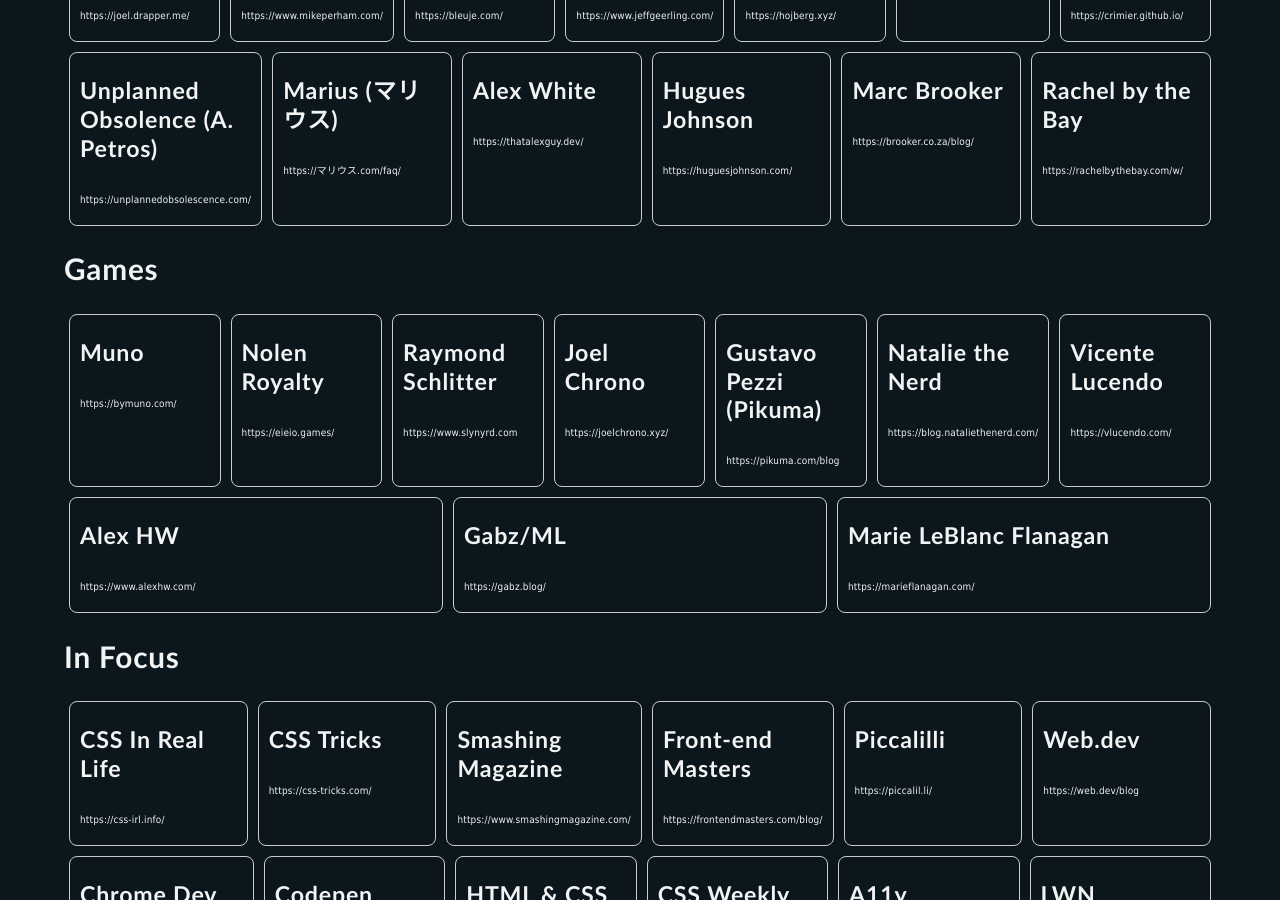
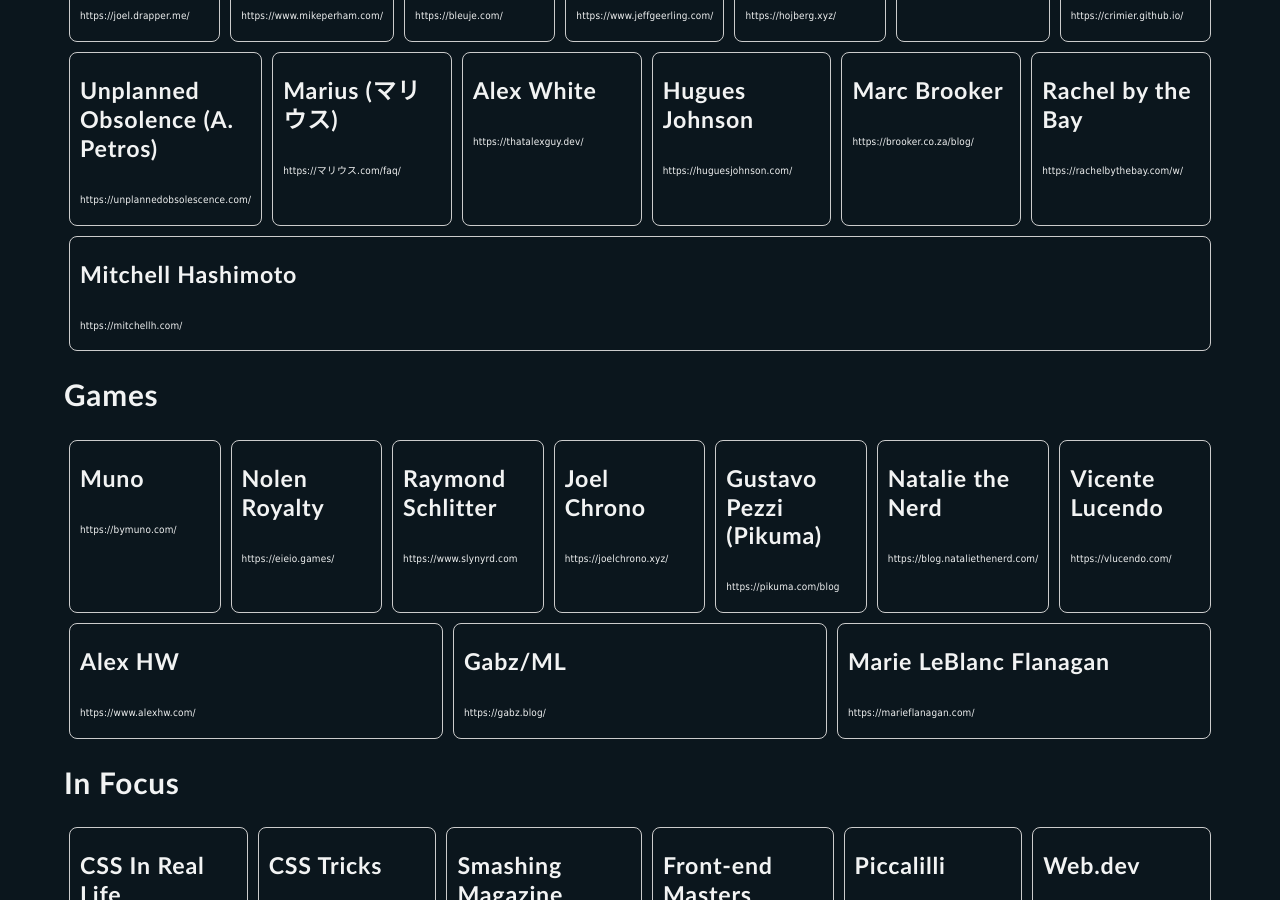
Before and after one commit to mpdagang/mpdagang.github.io, a Jekyll site: the page built from _pages/blogroll.html, in a window 1280 px wide and 900 px high, scrolled down 5310 px. Built offline with Jekyll 4.4.1, drawn with Linux system fonts in a browser that asks for light colours.

Commit message:
update blogroll

```diff
--- a/_data/engineers.yaml
+++ b/_data/engineers.yaml
@@ -114,3 +114,6 @@
 
 - name: Rachel by the Bay
   site: https://rachelbythebay.com/w/
+
+- name: Mitchell Hashimoto
+  site: https://mitchellh.com/
```
